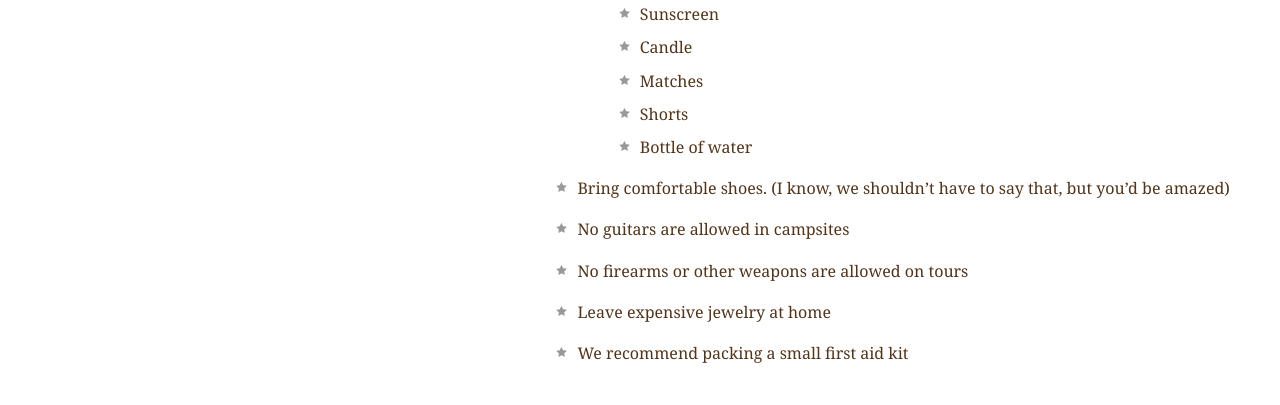
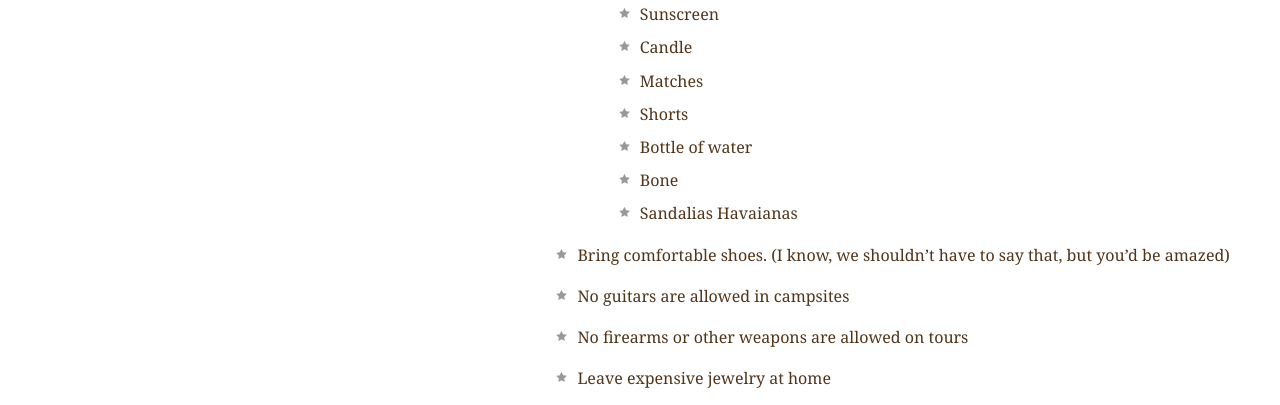
Before and after one commit to mauriciocatharino/labs, a plain HTML site: page resources.html in a window 1280 px wide. Shown: the part 2331-2736 px from the top of the page. Drawn offline with Linux system fonts and the light colour scheme.

Commit message:
adicionado o bone e a sandalia

```diff
--- a/resources.html
+++ b/resources.html
@@ -108,6 +108,8 @@
                 <li>Matches</li>
                 <li>Shorts</li>
                 <li>Bottle of water</li>
+				<li>Bone</li>
+				<li>Sandalias Havaianas</li>
 
 
               </ul>
```
